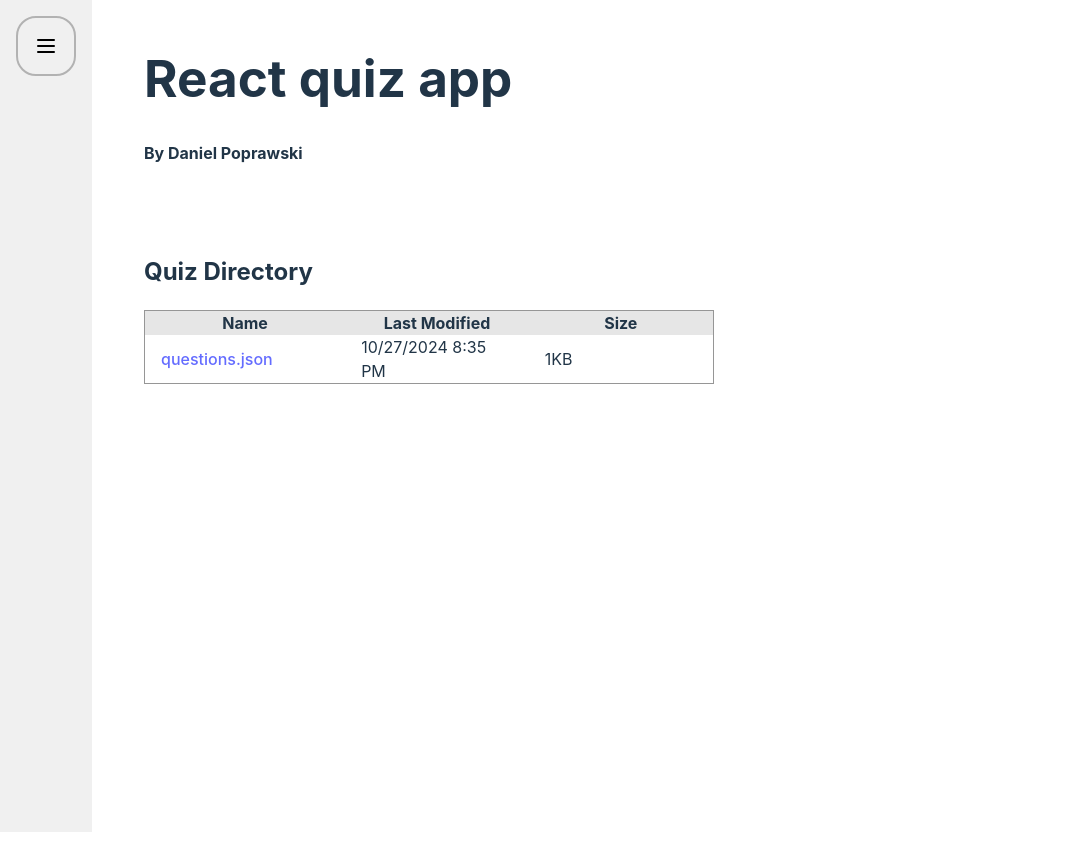
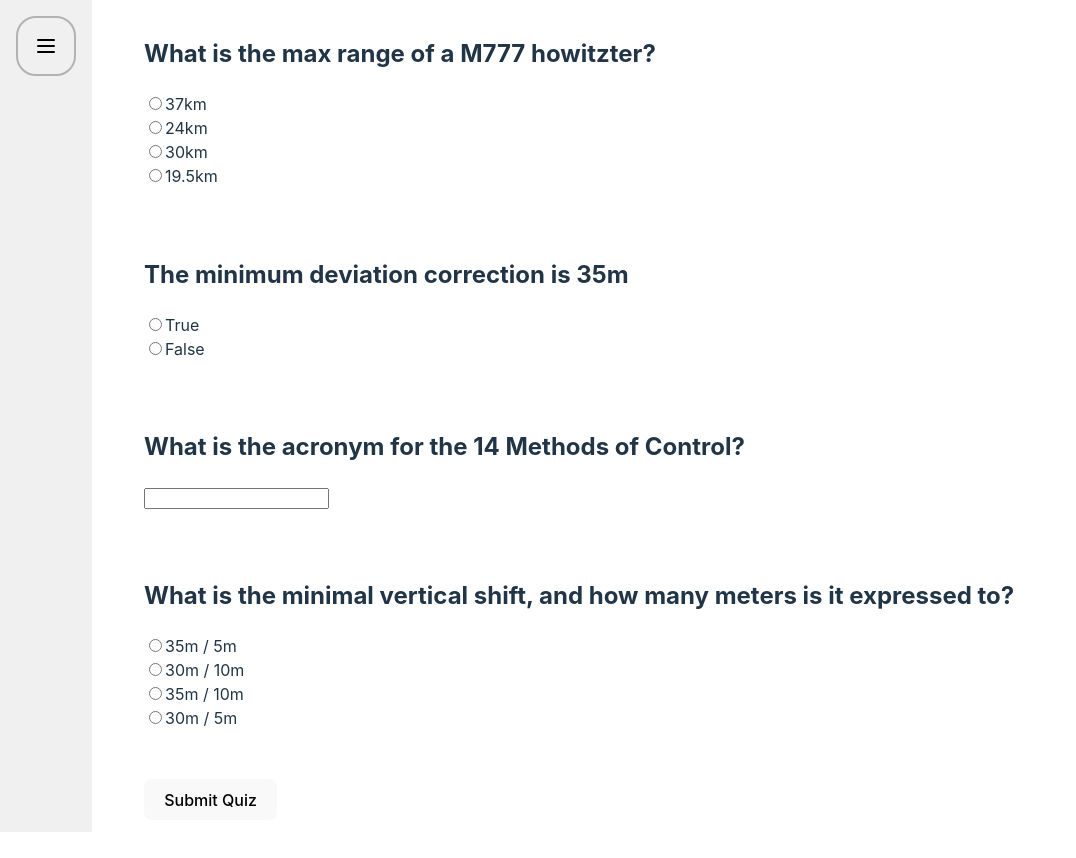
Before and after one commit to DanielPoprawski/quiz-app, a React (Vite) app: page /learn in a window 1280 px wide. Shown: the whole page, without its empty margins (0-1076 px from the left). Before the commit the page ends 800 px from the top, so only its background shows below. Built offline with nearby package versions, Linux system fonts and the light colour scheme.

Commit message:
Refactored project and changed some file names, set up routing on index page, added multi-file capability for learn.jsx, created second .json file for testing

```diff
--- a/package.json
+++ b/package.json
@@ -11,7 +11,8 @@
   },
   "dependencies": {
     "react": "^18.3.1",
-    "react-dom": "^18.3.1"
+    "react-dom": "^18.3.1",
+    "react-router-dom": "^6.27.0"
   },
   "devDependencies": {
     "@eslint/js": "^9.8.0",
--- a/src/Hub.jsx
+++ b/src/Home.jsx
@@ -1,26 +1,31 @@
 import { useState } from "react";
 
-export default function Hub() {
+export default function Home() {
         const [data, setData] = useState();
+        const directory = "./assets/directory/";
 
         return (
                 <div className="content">
                         <h1> React quiz app</h1>
                         <h4> By Daniel Poprawski</h4>
                         <br /> <br />
-                        <h2>Quiz Directory</h2>
+                        <h2>Available quizzes</h2>
                         <table>
                                 <tr>
                                         <th>Name</th>
-                                        <th>Last Modified</th>
-                                        <th>Size</th>
+                                        <th>Questions</th>
                                 </tr>
                                 <tr>
                                         <td>
-                                                <a>questions.json</a>
+                                                <a href="/learn">MQF 2024 Fort Sill</a>
                                         </td>
-                                        <td>10/27/2024 8:35 PM</td>
-                                        <td>1KB</td>
+                                        <td>4</td>
+                                </tr>
+                                <tr>
+                                        <td>
+                                                <a href="/learn">Skill Level 1 MQF</a>
+                                        </td>
+                                        <td>4</td>
                                 </tr>
                         </table>
                 </div>
--- a/src/App.jsx
+++ b/src/Learn.jsx
@@ -3,20 +3,24 @@
 import FITB from "./components/FillInTheBlank.jsx";
 import TF from "./components/TrueOrFalse.jsx";
 import Err from "./components/ErrorMessage.jsx";
-import data from "./assets/directory/questions.json";
+import MQF from "./assets/directory/MQF.json";
+import SkillLevel1 from "./assets/directory/SkillLevel1.json";
 import { createContext, useState } from "react";
 
 export const QuizContext = createContext(null);
 const AnswerKey = new Map();
-data.map((question, i) => {
-        AnswerKey.set(i, question.answer);
-});
 
-export default function App() {
+export default function Learn() {
         const [map, setMap] = useState(new Map());
         const [error, changeError] = useState({});
         const [score, setScore] = useState();
         const [scoreColor, setColor] = useState("green");
+        const [currentIndex, changeIndex] = useState(0);
+        const questionSets = [MQF, SkillLevel1];
+
+        questionSets[currentIndex].map((question, i) => {
+                AnswerKey.set(i, question.answer);
+        });
 
         function submitQuiz() {
                 const auxSet = new Set(AnswerKey.keys());
@@ -60,7 +64,7 @@
         return (
                 <div className="content">
                         <QuizContext.Provider value={{ map, setMap, error, changeError }}>
-                                {data.map((question, index) => QuestionFormatter(question, index))}
+                                <QuizBody fileData={questionSets[currentIndex]} />
                                 <button onClick={submitQuiz}> Submit Quiz</button>
                                 <h4 style={{ color: scoreColor }}>{score}</h4>
                         </QuizContext.Provider>
@@ -68,9 +72,10 @@
         );
 }
 
-//TODO: Integrate the .map() function directly into it, or move it to a new page all together
-function QuestionFormatter(question, index) {
+function QuizBody({ fileData }) {
         return (
+                <>
+                        {fileData.map((question, index) => (
                                 <>
                                         {question.type === "mcq" && (
                                                 <MCQ title={question.title} choices={question.choices} index={index} />
@@ -80,5 +85,7 @@
                                         <Err index={index} />
                                         <br />
                                 </>
+                        ))}
+                </>
         );
 }
--- a/src/Sidebar.jsx
+++ b/src/Sidebar.jsx
@@ -19,21 +19,21 @@
                         <a href="#menu" onClick={toggleHidden}>
                                 <img src="../src/assets/icons/menu-svgrepo-com.svg" width={size} height={size} />
                         </a>
-                        <a href="#home" style={style}>
+                        <a href="/" style={style}>
                                 <img src="../src/assets/icons/home-svgrepo-com.svg" width={size} height={size} />
                         </a>
 
-                        <a href="#settings" style={style}>
-                                <img src="../src/assets/icons/gear-svgrepo-com.svg" width={size} height={size} />
-                        </a>
-
-                        <a href="#learn" style={style}>
+                        <a href="/learn" style={style}>
                                 <img
                                         src="../src/assets/icons/chevron-right-svgrepo-com.svg"
                                         width={size}
                                         height={size}
                                 />
                         </a>
+
+                        <a href="/settings" style={style}>
+                                <img src="../src/assets/icons/gear-svgrepo-com.svg" width={size} height={size} />
+                        </a>
                 </div>
         );
 }
--- /dev/null
+++ b/src/assets/directory/SkillLevel1.json
@@ -0,0 +1,29 @@
+[
+        {
+                "type": "mcq",
+                "title": "As an observer, which of the five requirements for achieving accurate first-round fire for effect are you solely responsible for?",
+                "answer": 1,
+                "choices": [
+                        "Accurate Firing Unit Location",
+                        "Accurate Target Location and Size",
+                        "Accurate Computational Procedures",
+                        "Accurate Meteorological Information"
+                ]
+        },
+        {
+                "type": "mcq",
+                "title": "Which  asset provides the commander flexibility, range, speed, lethality, precision and the ability to mass fires at a desired time and place?",
+                "answer": 2,
+                "choices": ["Unmanned Aircraft", "Mortars", "Fixed Wing Aircraft", "Army Attack Aviation"]
+        },
+        {
+                "type": "fitb",
+                "title": "Observers equipped with nothing more than a map, binoculars, and compass typically have a mean target location error of about how many meters?",
+                "answer": "250"
+        },
+        {
+                "type": "tf",
+                "title": "True/ False: The AH-64 is equipped with 30mm, 2.75-inch rockets, and Hellfires",
+                "answer": true
+        }
+]
--- a/src/components/ErrorMessage.jsx
+++ b/src/components/ErrorMessage.jsx
@@ -1,5 +1,5 @@
 import { useContext, useState } from "react";
-import { QuizContext } from "../App";
+import { QuizContext } from "../Learn";
 
 export default function Err(props) {
         /* TODO: Make function to accept error messages from App
--- a/src/components/FillInTheBlank.jsx
+++ b/src/components/FillInTheBlank.jsx
@@ -1,5 +1,5 @@
 import { useContext, useState } from "react";
-import { QuizContext } from "../App";
+import { QuizContext } from "../Learn";
 
 export default function FillInTheBlank(props) {
         const { map, setMap } = useContext(QuizContext);
--- a/src/components/MultipleChoiceQuestion.jsx
+++ b/src/components/MultipleChoiceQuestion.jsx
@@ -1,5 +1,5 @@
 import { useContext, useState } from "react";
-import { QuizContext } from "../App";
+import { QuizContext } from "../Learn";
 
 export default function MultipleChoiceQuestion(props) {
         const { map, setMap } = useContext(QuizContext);
--- a/src/components/TrueOrFalse.jsx
+++ b/src/components/TrueOrFalse.jsx
@@ -1,5 +1,5 @@
 import { useContext, useState } from "react";
-import { QuizContext } from "../App";
+import { QuizContext } from "../Learn";
 
 export default function FillInTheBlank(props) {
         const { map, setMap } = useContext(QuizContext);
--- a/src/index.css
+++ b/src/index.css
@@ -139,7 +139,7 @@
 }
 
 table {
-        width: 100%;
+        width: 80%;
         border: #969696 solid 1px;
         border-collapse: collapse;
 }
@@ -151,5 +151,4 @@
 
 th {
         background-color: #e6e6e6;
-        width: 100px;
 }
--- a/src/index.jsx
+++ b/src/index.jsx
@@ -1,13 +1,18 @@
 import { createRoot } from "react-dom/client";
 import { StrictMode } from "react";
-import App from "./App.jsx";
-import Hub from "./Hub.jsx";
+import { BrowserRouter as Router, Routes, Route } from "react-router-dom";
+import Learn from "./Learn.jsx";
+import Home from "./Home.jsx";
 import Sidebar from "./Sidebar.jsx";
 
 createRoot(document.getElementById("root")).render(
         <StrictMode>
                 <Sidebar />
-                {/* <App /> */}
-                <Hub />
+                <Router>
+                        <Routes>
+                                <Route path="/" element={<Home />} />
+                                <Route path="/learn" element={<Learn />} />
+                        </Routes>
+                </Router>
         </StrictMode>
 );
```
Also changed, not shown: src/assets/directory/MQF.json (renamed from src/assets/directory/questions.json), 1 other file (tests, documents, lock files or other folders). Lines whose indentation alone changed are shown as unchanged.
